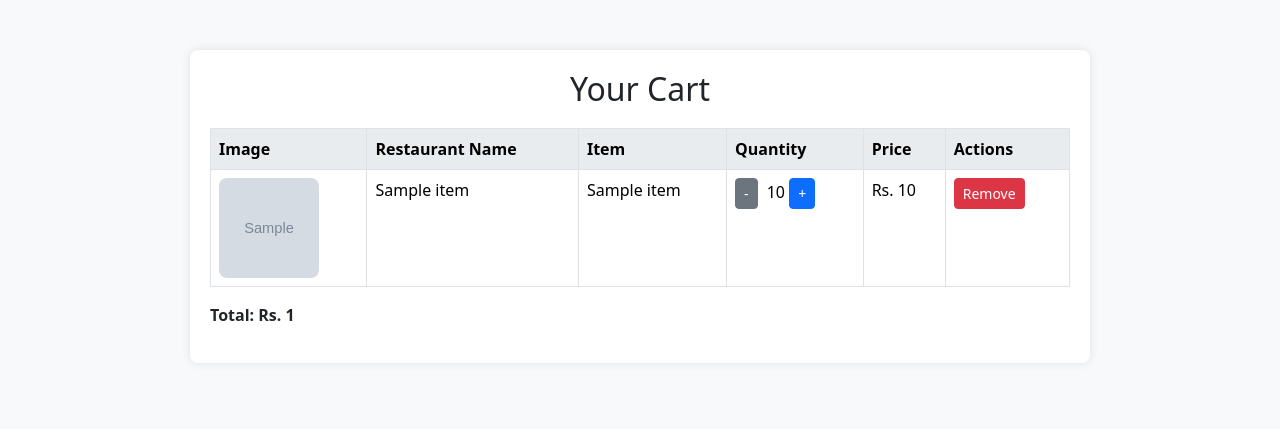
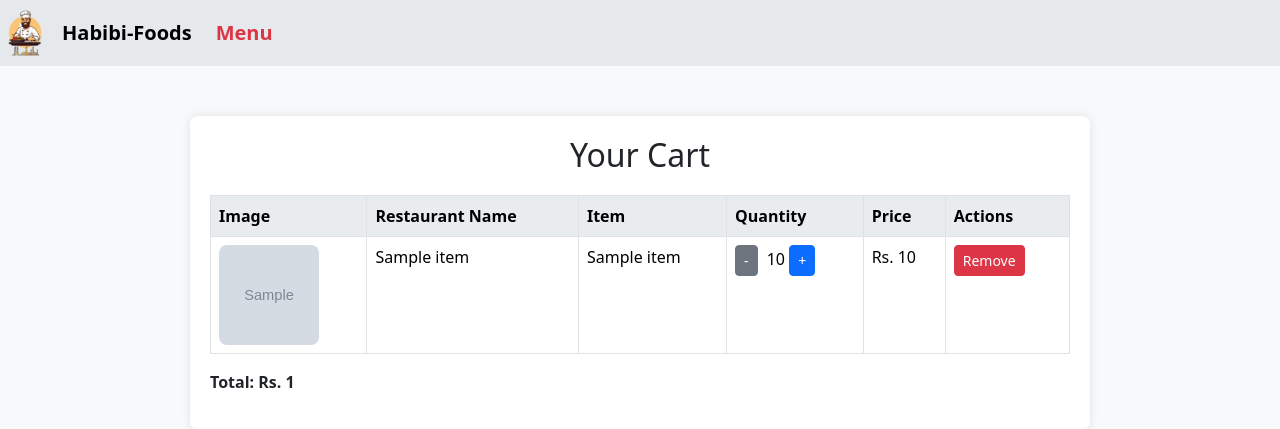
Before and after one commit to Dipesh-Chadgal/InfosysProject, a Django app: template Food Ordering/foodOrderSystem/order/templates/cart.html in a window 1280 px wide. Shown: the top 429 px of the page. Run offline with Django 5.2, Linux system fonts and the light colour scheme; the template is opened without the code that fills it: most values are stand-ins (such as "Sample title", 1, 10 or a date in 2020); grey boxes marked "Sample" are stand-in pictures; some libraries are stand-ins or nearby versions.

Commit message:
Added menu button on cart page

```diff
--- a/Food Ordering/foodOrderSystem/customer/templates/home.html
+++ b/Food Ordering/foodOrderSystem/customer/templates/home.html
@@ -21,10 +21,10 @@
             <img src={%static 'logo-transparent.png' %} alt="habibifoods.com">
         </div>
         <ul>
-            <li class="item"><a href="/home">Home</a></li>
-            <li class="item"><a href="/login">Login Customer</a></li>
+            <li class="item"><a href="/">Home</a></li>
             <li class="item"><a href="/register">Login Restaurant</a></li>
             <li class="item"><a href="/contact">Contact Us</a></li>
+            <li class="item"><a href="/feedback">Feedback</a></li>
         </ul>
     </nav>
 
--- a/Food Ordering/foodOrderSystem/order/templates/cart.html
+++ b/Food Ordering/foodOrderSystem/order/templates/cart.html
@@ -1,5 +1,6 @@
 <!DOCTYPE html>
 <html lang="en">
+{% load static %}
 
 <head>
     <meta charset="UTF-8">
@@ -39,11 +40,53 @@
         .btn-action {
             margin-right: 5px;
         }
+
+
+        .nav-link.menu-link {
+
+            color: #dc3545;
+            border-radius: 3px;
+            padding: 5px 5px;
+            font-weight: bold;
+            font-size: 20px;
+        }
+        .navbar-brand {
+            color: #000000; /* Change this color as needed */
+            font-weight: bold;
+
+        }
+
+        .custom-grey {
+            background-color: #e6e9ec; /* Adjust the color code to your desired shade of grey */
+        }
+
+
+
+
     </style>
 </head>
 
 <body>
+    <nav class="navbar navbar-expand-lg navbar-light custom-grey">
+    <div id="logo">
+        <img src="{% static 'logo-transparent.png' %}" alt="habibifoods.com" style="width: 50px; height: auto;">
+    </div>
+    <div class="container-fluid">
+        <span class="navbar-brand">Habibi-Foods</span>
+
+        <div class="collapse navbar-collapse" id="navbarNav">
+            <ul class="navbar-nav me-auto">
+                <li class="nav-item active">
+                    <a class="nav-link menu-link" href="/menu">Menu</a>
+                </li>
+            </ul>
+        </div>
+    </div>
+</nav>
+
+
     <div class="container cart-container">
+
         <h2 class="text-center">Your Cart</h2>
         <table class="table table-bordered">
             <thead class="thead-light">
```
Also changed, not shown: Food Ordering/foodOrderSystem/menu/templates/header.html (+4 -4 lines), Food Ordering/foodOrderSystem/menu/templates/index1.html (+2 -6 lines), Food Ordering/foodOrderSystem/db.sqlite3.
